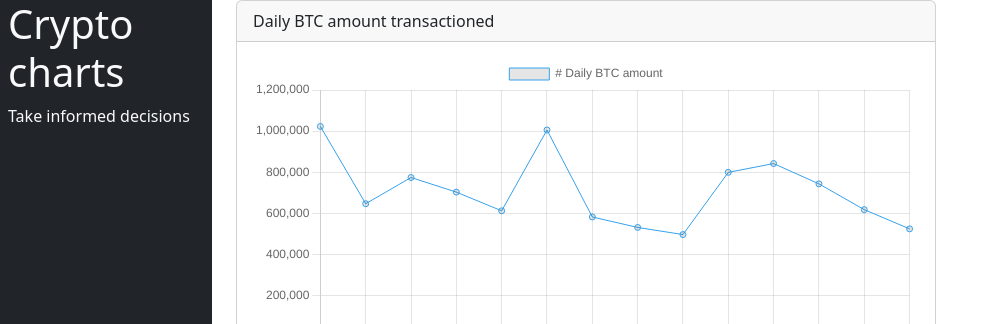
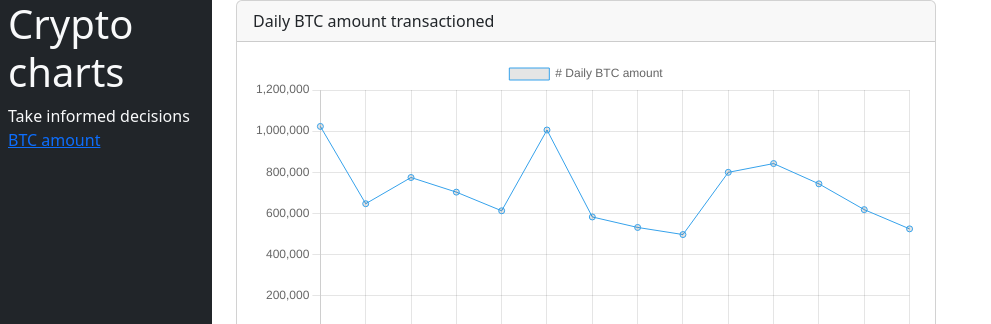
Before and after one commit to MihaiPopescu1985/bitcoin-charts, a Jekyll site: the page built from index.html, in a window 1280 px wide. Shown: the top 324 px of the page, without its empty margins (0-991 px from the left). Built offline with Jekyll 4.4.1, drawn with Linux system fonts in a browser that asks for light colours.

Commit message:
link to index

```diff
--- a/_layouts/chart.html
+++ b/_layouts/chart.html
@@ -21,6 +21,9 @@
         <li class="nav-item text-light">
           <h3>Crypto charts</h3>
         </li>
+        <li class="nav-item text-light">
+          <a href="index">BTC amount</a>
+        </li>
       </ul>
     </div>
     <div class="row ps-2">
@@ -30,6 +33,9 @@
             <h1>Crypto charts</h1>
           </li>
           <li class="nav-item text-light">Take informed decisions</li>
+          <li class="nav-item text-light">
+            <a href="index">BTC amount</a>
+          </li>
         </ul>
       </div>
       <div class="col-sm-9 col-md-10 vh-100">
```
